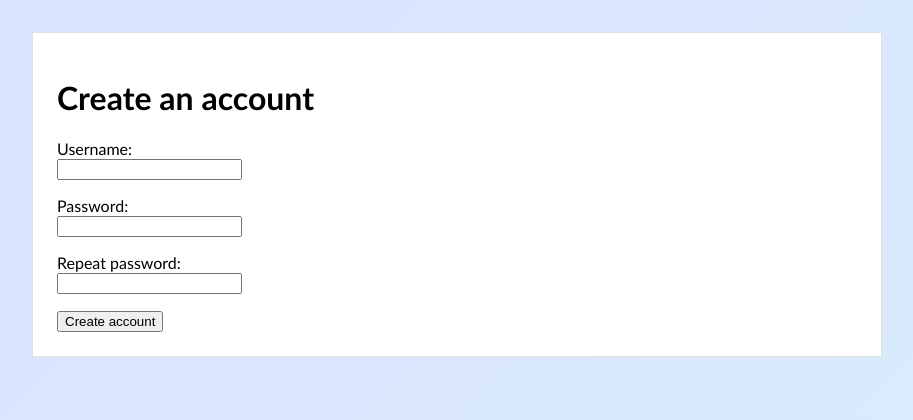
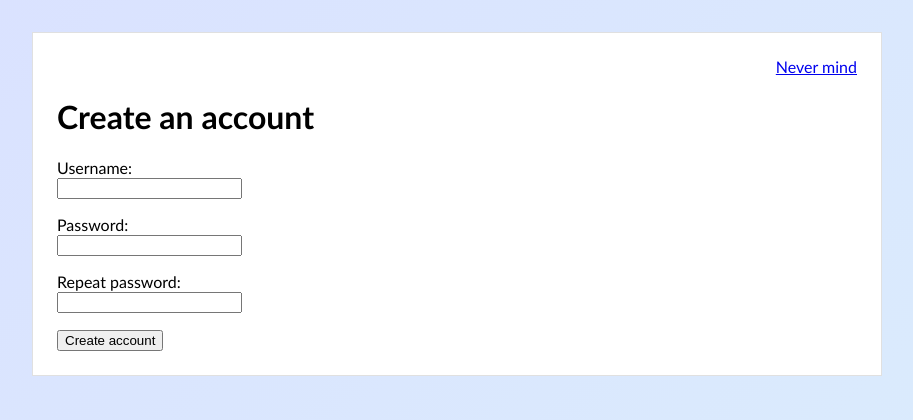
Before and after one commit to nessamerivirta/tikaweb-mood-music-recommendations, a Flask app: page /register in a window 1280 px wide. Shown: the top 420 px of the page, without its empty margins (183-1096 px from the left). Run offline with Flask 3, Linux system fonts and the light colour scheme.

Commit message:
Link for getting back on the index page added

```diff
--- a/templates/login.html
+++ b/templates/login.html
@@ -6,6 +6,9 @@
 </head>
 <body>
     <div class="container">
+        <div class="topbar" style="justify-content: flex-end;">
+            <a href="{{ url_for('index') }}">Never mind</a>
+        </div>
         {% if session.username %}
             <p>You are already logged in as {{ session.username }}.</p>
             <p><a href="{{ url_for('frontpage') }}">Go to music posts</a></p>
--- a/templates/register.html
+++ b/templates/register.html
@@ -9,7 +9,13 @@
 
 <body>
   <div class="container">
+    <div class="topbar" style="justify-content: flex-end;">
+      <a href="{{ url_for('index') }}">Never mind</a>
+    </div>
     <h1>Create an account</h1>
+    {% if error %}
+    <p style="color:red;">{{ error }}</p>
+    {% endif %}
     <form action="/create" method="post">
       <input type="hidden" name="csrf_token" value="{{ session.csrf_token }}">
       <p>
```
